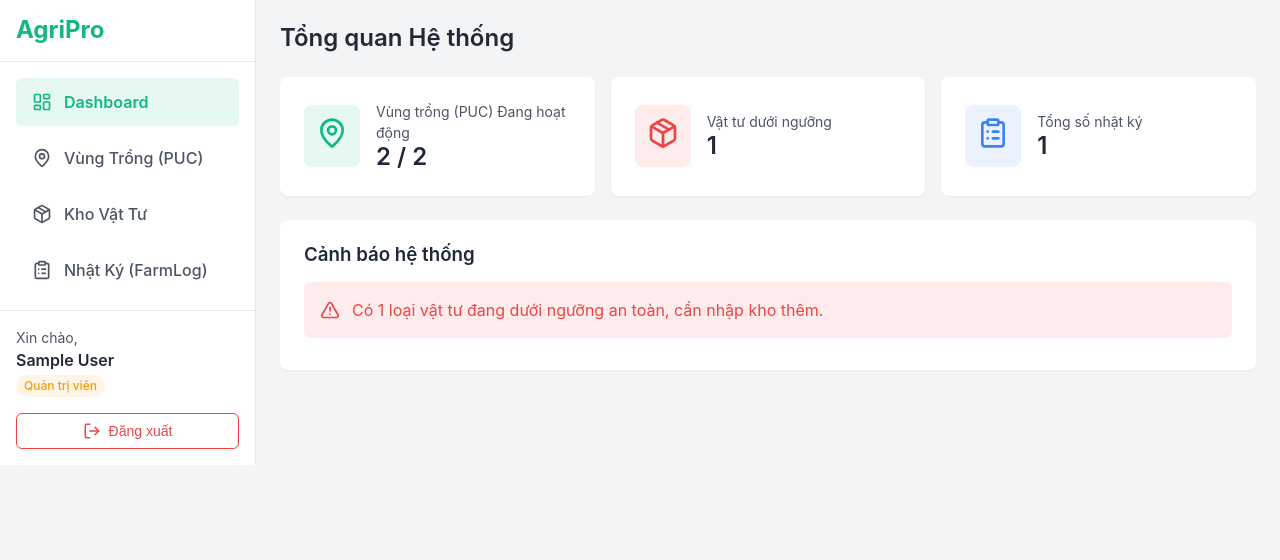
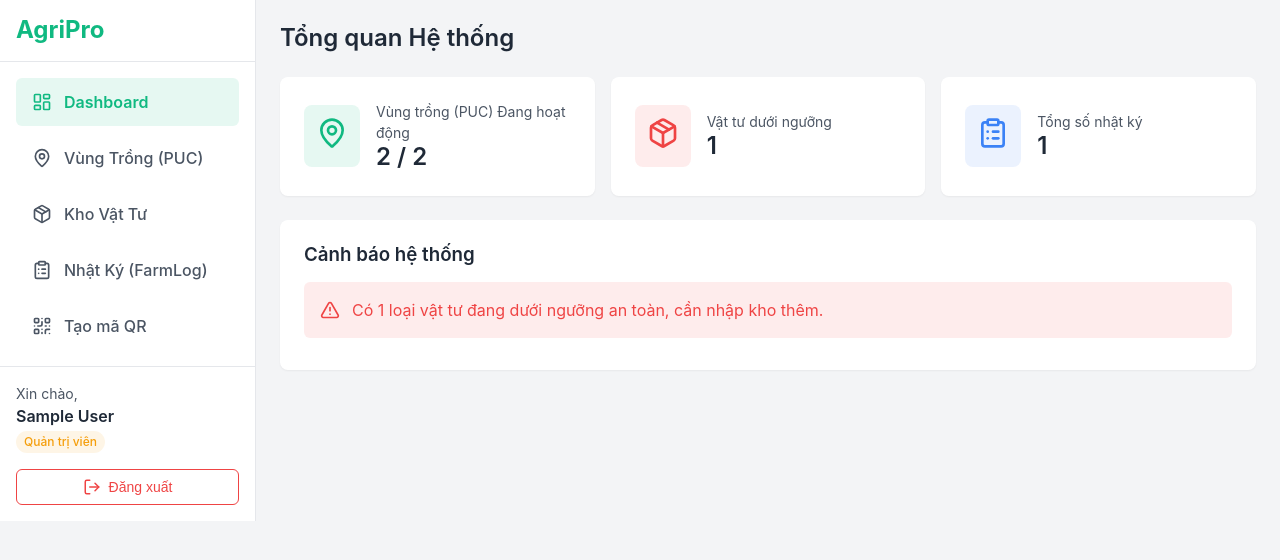
Before and after one commit to chanhhoc2020-web/agripro-app, a React (Vite) app: page / in a window 1280 px wide. Shown: the top 560 px of the page. Built offline with nearby package versions, Linux system fonts and the light colour scheme; sample sign-in values are in the browser's storage.

Commit message:
feat: add QR Generation link to sidebar for admin

```diff
--- a/src/App.jsx
+++ b/src/App.jsx
@@ -58,6 +58,13 @@ function AppRoutes() {
             <FarmLog />
           </ProtectedRoute>
         } />
+
+        {/* QR Generator - Admin only */}
+        <Route path="qr-generate" element={
+          <ProtectedRoute allowedRoles={['admin']}>
+            <TraceabilityPage />
+          </ProtectedRoute>
+        } />
       </Route>
     </Routes>
   );
--- a/src/components/Layout.jsx
+++ b/src/components/Layout.jsx
@@ -1,6 +1,6 @@
 import React from 'react';
 import { Outlet, NavLink, useNavigate } from 'react-router-dom';
-import { LayoutDashboard, MapPin, Package, ClipboardList, LogOut, Menu, X } from 'lucide-react';
+import { LayoutDashboard, MapPin, Package, ClipboardList, LogOut, Menu, X, QrCode } from 'lucide-react';
 import { useAppContext } from '../context/AppContext';
 import '../index.css';
 
@@ -19,6 +19,7 @@ const Layout = () => {
     { name: 'Vùng Trồng (PUC)', path: '/puc', icon: MapPin, roles: ['admin'] },
     { name: 'Kho Vật Tư', path: '/inventory', icon: Package, roles: ['admin', 'farmer'] },
     { name: 'Nhật Ký (FarmLog)', path: '/farmlog', icon: ClipboardList, roles: ['admin', 'farmer'] },
+    { name: 'Tạo mã QR', path: '/qr-generate', icon: QrCode, roles: ['admin'] },
   ];
 
   const allowedNavItems = navItems.filter(item => item.roles.includes(user?.role));
```
